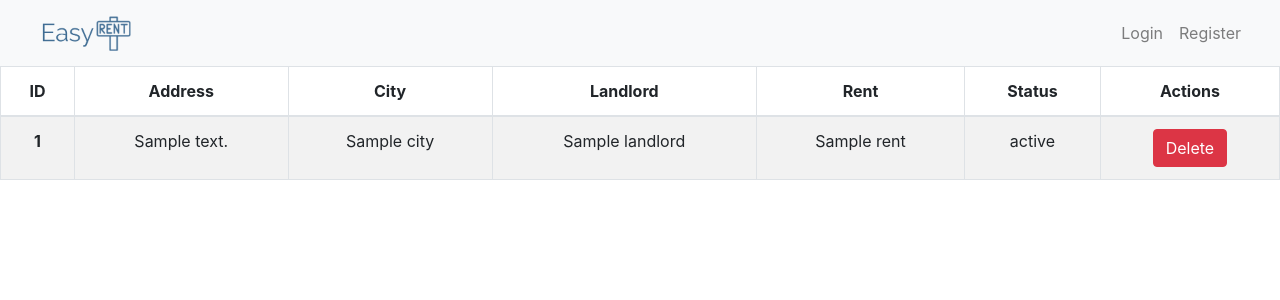
After one commit to StoyanoVasil/SOT-frontend, a Flask app: template src/templates/all_rooms.html in a window 1280 px wide. The commit adds this page. Shown: the top 300 px of the page. Run offline with Flask 2, Linux system fonts and the light colour scheme; the template is opened without the code that fills it: most values are stand-ins (such as "Sample title", 1, 10 or a date in 2020); some libraries are stand-ins or nearby versions.

Commit message:
navbar shows links based on role

```diff
--- /dev/null
+++ b/src/templates/all_rooms.html
@@ -0,0 +1,31 @@
+{% extends 'layout.html' %}
+{% block body %}
+    <table class="table table-bordered table-striped">
+        <thead>
+        <tr>
+            <th scope="col" class="text-center">ID</th>
+            <th scope="col" class="text-center">Address</th>
+            <th scope="col" class="text-center">City</th>
+            <th scope="col" class="text-center">Landlord</th>
+            <th scope="col" class="text-center">Rent</th>
+            <th scope="col" class="text-center">Status</th>
+            <th scope="col" class="text-center">Actions</th>
+        </tr>
+        </thead>
+        <tbody>
+        {% for room in rooms %}
+            <tr>
+                <th class="text-center">{{ room['id'] }}</th>
+                <td class="text-center">{{ room['address'] }}</td>
+                <td class="text-center">{{ room['city'] }}</td>
+                <td class="text-center">{{ room['landlord'] }}</td>
+                <td class="text-center">{{ room['rent'] }}</td>
+                <td class="text-center">{{ room['status'] }}</td>
+                <td class="text-center">
+                    <a class="btn btn-danger" href="/delete/room/{{ room['id'] }}">Delete</a>
+                </td>
+            </tr>
+        {% endfor %}
+        </tbody>
+    </table>
+{% endblock %}
--- a/src/templates/navbar.html
+++ b/src/templates/navbar.html
@@ -6,21 +6,33 @@
         </button>
         <div class="collapse navbar-collapse" id="navbarResponsive">
             <ul class="navbar-nav ml-auto">
+                {% if not session['token'] %}
                     <li class="nav-item">
                         <a href="{{ url_for('login') }}" class="nav-link">Login</a>
                     </li>
                     <li class="nav-item">
                         <a href="{{ url_for('register') }}" class="nav-link">Register</a>
                     </li>
+                {% endif %}
+                {% if session['role'] == 'admin' %}
+                    <li class="nav-item">
+                        <a href="/users" class="nav-link">All users</a>
+                    </li>
+                    <li class="nav-item">
+                        <a href="/rooms/all" class="nav-link">All rooms</a>
+                    </li>
+                {% endif %}
+                {% if session['role'] == 'student' %}
+                    {#student links#}
+                {% endif %}
+                {% if session['role'] == 'landlord' %}
+                    {#landlord links#}
+                {% endif %}
+                {% if session['token'] %}
                     <li class="nav-item">
                         <a href="{{ url_for('logout') }}" class="nav-link">Logout</a>
                     </li>
-                <li class="nav-item">
-                    <a href="{{ url_for('protected') }}" class="nav-link">test</a>
-                </li>
-                <li class="nav-item">
-                    <a href="/users" class="nav-link">All users</a>
-                </li>
+                {% endif %}
             </ul>
         </div>
     </div>
```
Also changed, not shown: src/utils.py (+8 -3 lines), src/views.py (+20 -6 lines). Lines whose indentation alone changed are shown as unchanged.
